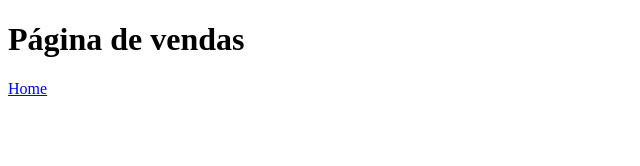
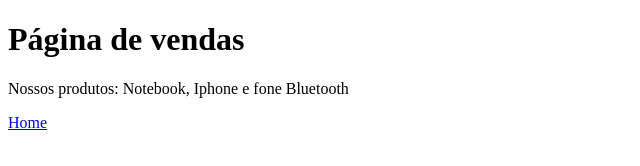
Before and after one commit to WenderSD/aprendendo-git-github, a plain HTML site: page vendas.html in a window 1280 px wide. Shown: the whole page, without its empty margins (0-640 px from the left). Drawn offline with Linux system fonts and the light colour scheme.

Commit message:
Acrescentado produtos

```diff
--- a/vendas.html
+++ b/vendas.html
@@ -8,6 +8,8 @@
   <body>
     <h1>Página de vendas</h1>
 
+    <p>Nossos produtos: Notebook, Iphone e fone Bluetooth</p>
+
     <a href="index.html">Home</a>
   </body>
 </html>
```
